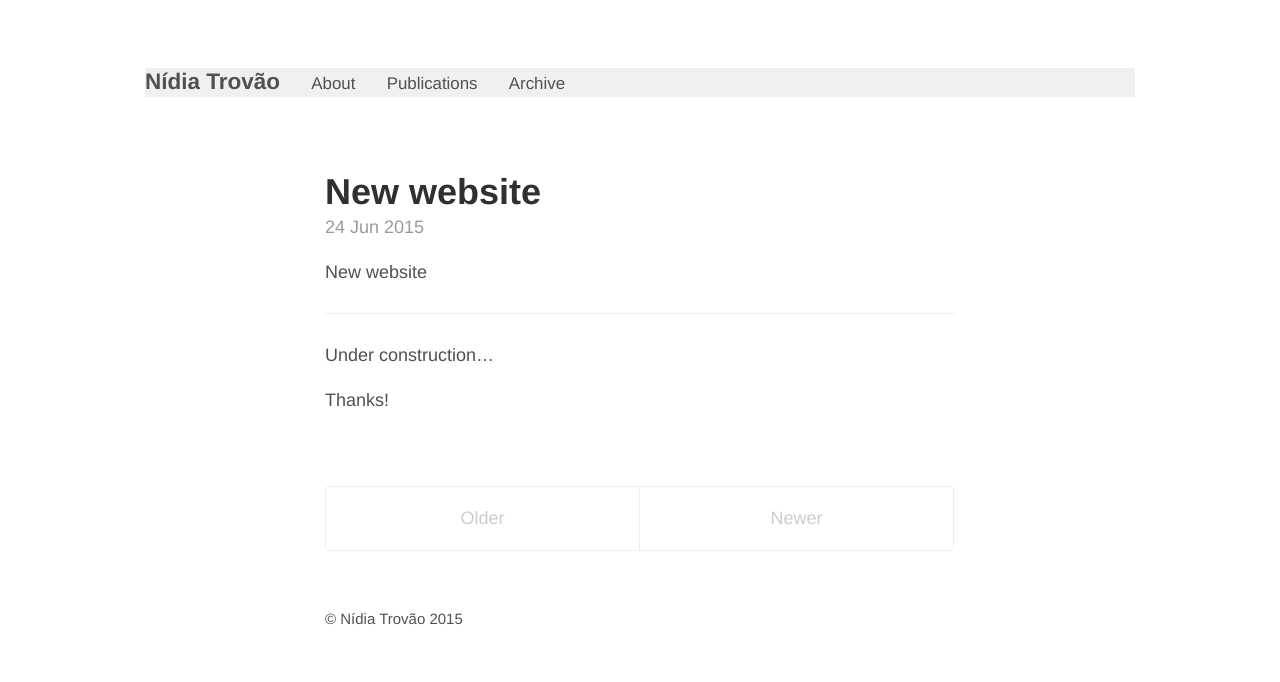
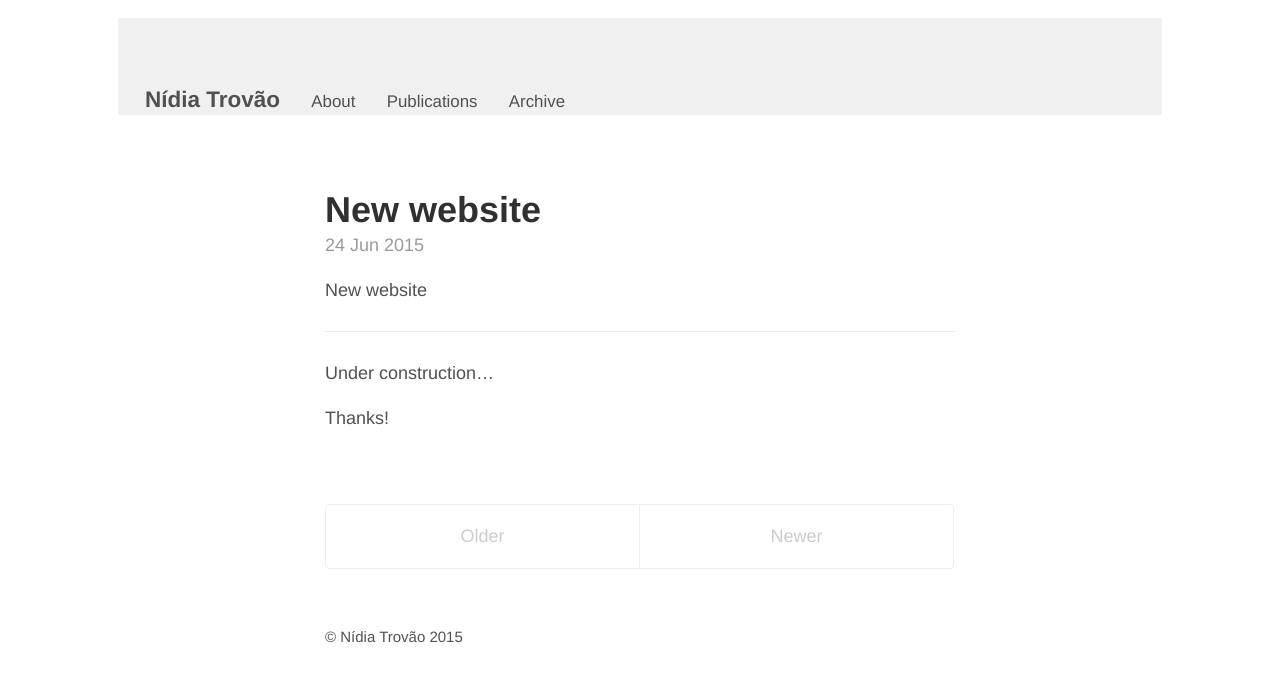
Before and after one commit to nidiatrovao/nidiatrovao.github.io, a Jekyll site: the page built from index.html, in a window 1280 px wide. Shown: the top 682 px of the page. Built offline with Jekyll 4.4.1, drawn with Linux system fonts in a browser that asks for light colours; the list of posts is cut into pages by our own code.

Commit message:
top tab design 7

```diff
--- a/_layouts/default.html
+++ b/_layouts/default.html
@@ -4,8 +4,8 @@
   {% include head.html %}
 
   <body>
-	  <header class="masthead" style="padding-top:3.8rem;max-width:58rem;padding-left:1.5rem;padding-right:1.5rem;margin-left:auto;margin-right:auto">
-        <h3 class="masthead-title" style="background-color:#F0F0F0">
+	  <header class="masthead" style="max-width:58rem;margin-left:auto;margin-right:auto">
+        <h3 class="masthead-title" style="background-color:#F0F0F0;padding-top:3.8rem;padding-left:1.5rem;padding-right:1.5rem">
           <a href="{{ site.baseurl }}/" title="Home">{{ site.title }}</a>
 			{% for page in site.pages_list %}
 				&nbsp;&nbsp;&nbsp;
```
